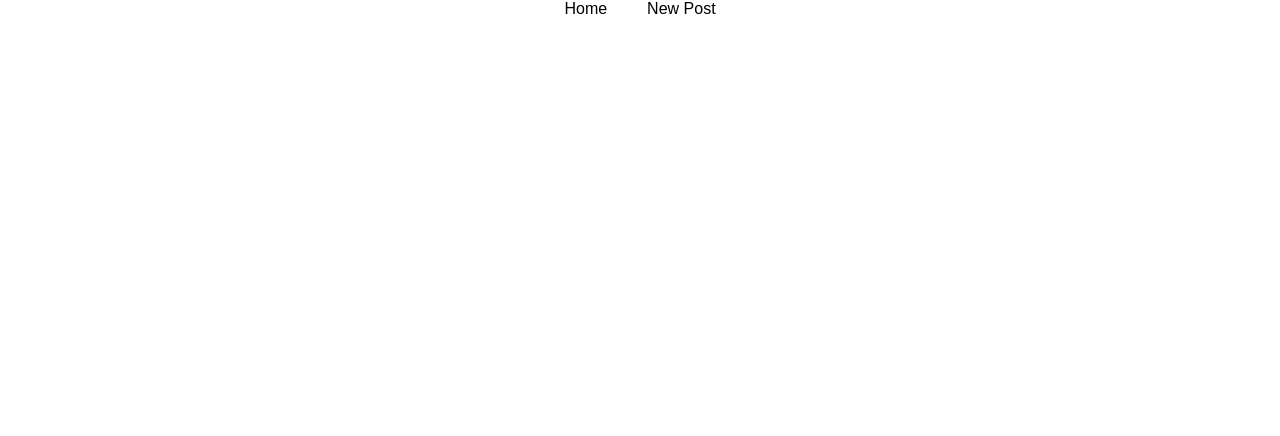
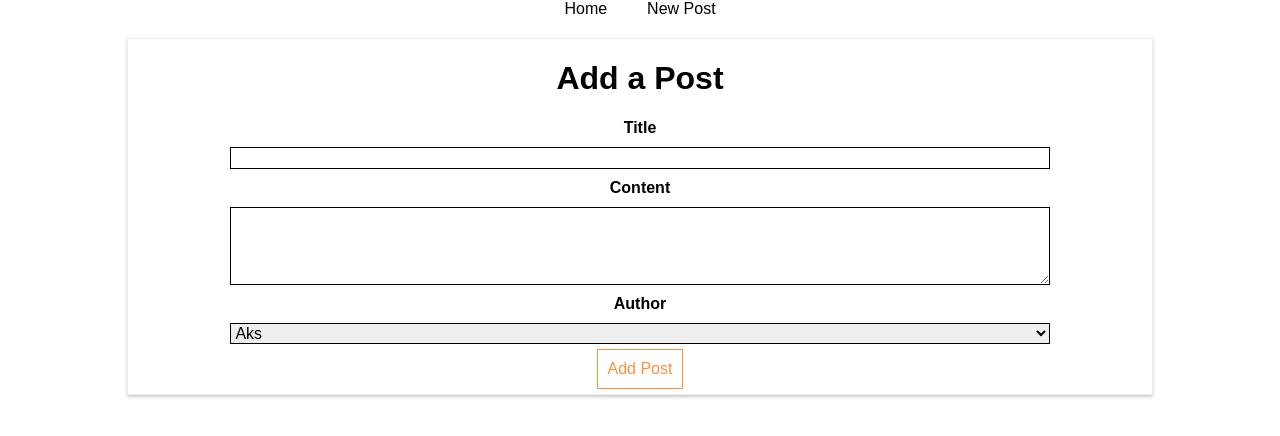
Before and after one commit to akshit-sehgal/react-requests-routes, a React (Create React App) app: page /new-post in a window 1280 px wide. Shown: the top 436 px of the page. Built offline with nearby package versions, Linux system fonts and the light colour scheme.

Commit message:
Switching between pages

```diff
--- a/src/containers/Blog/Blog.js
+++ b/src/containers/Blog/Blog.js
@@ -1,8 +1,8 @@
 import React, { Component } from 'react';
-import axios from '../../axios';
 import Posts from './Posts/Posts';
 import './Blog.css';
 import {Route} from 'react-router-dom';
+import NewPost from '../NewPost/NewPost';
 class Blog extends Component {
 
 
@@ -19,6 +19,7 @@
                 </nav>
             </header>
                 <Route path="/" exact component={Posts}/>
+                <Route path="/new-post" component={NewPost}/>
             </div>
         );
     }
```
